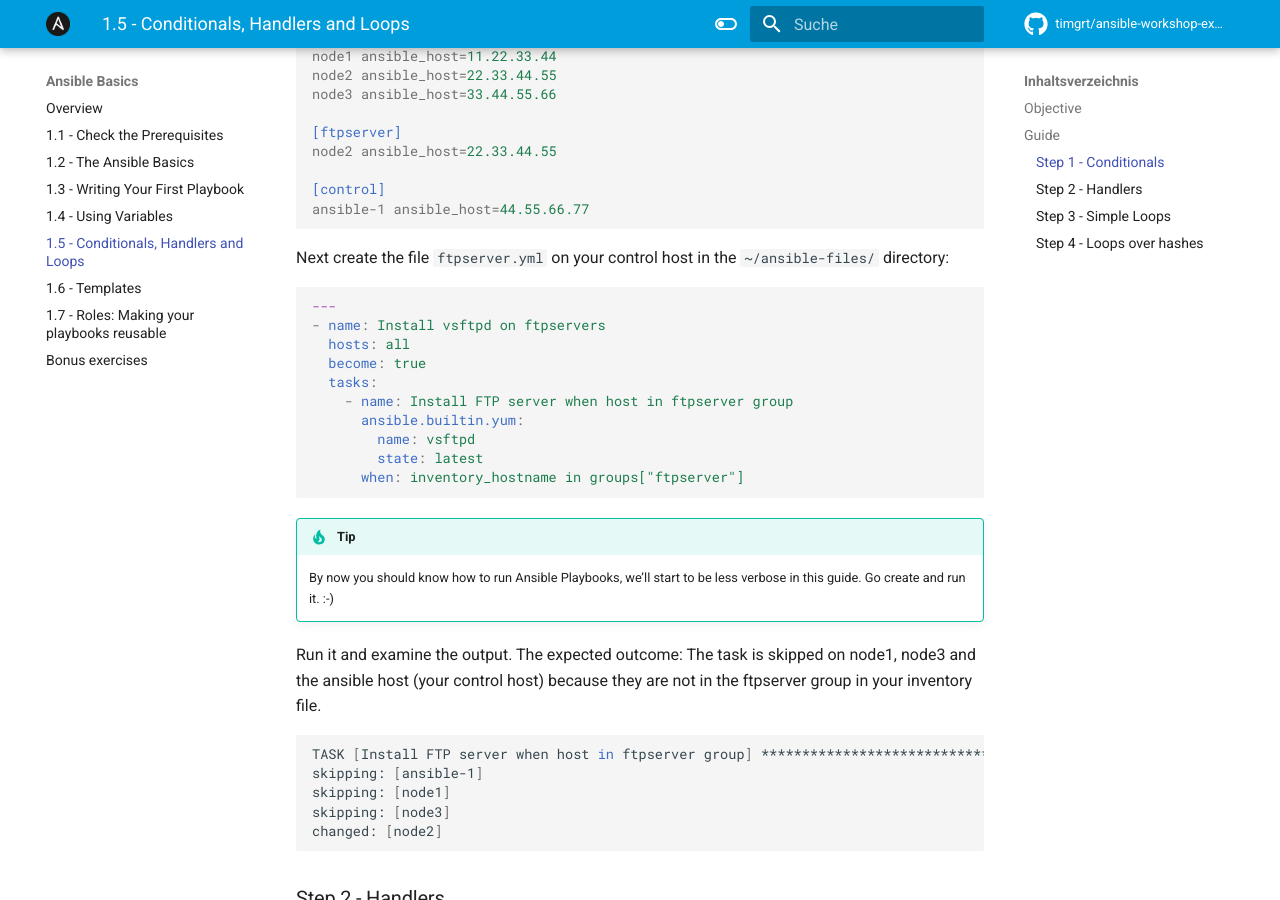
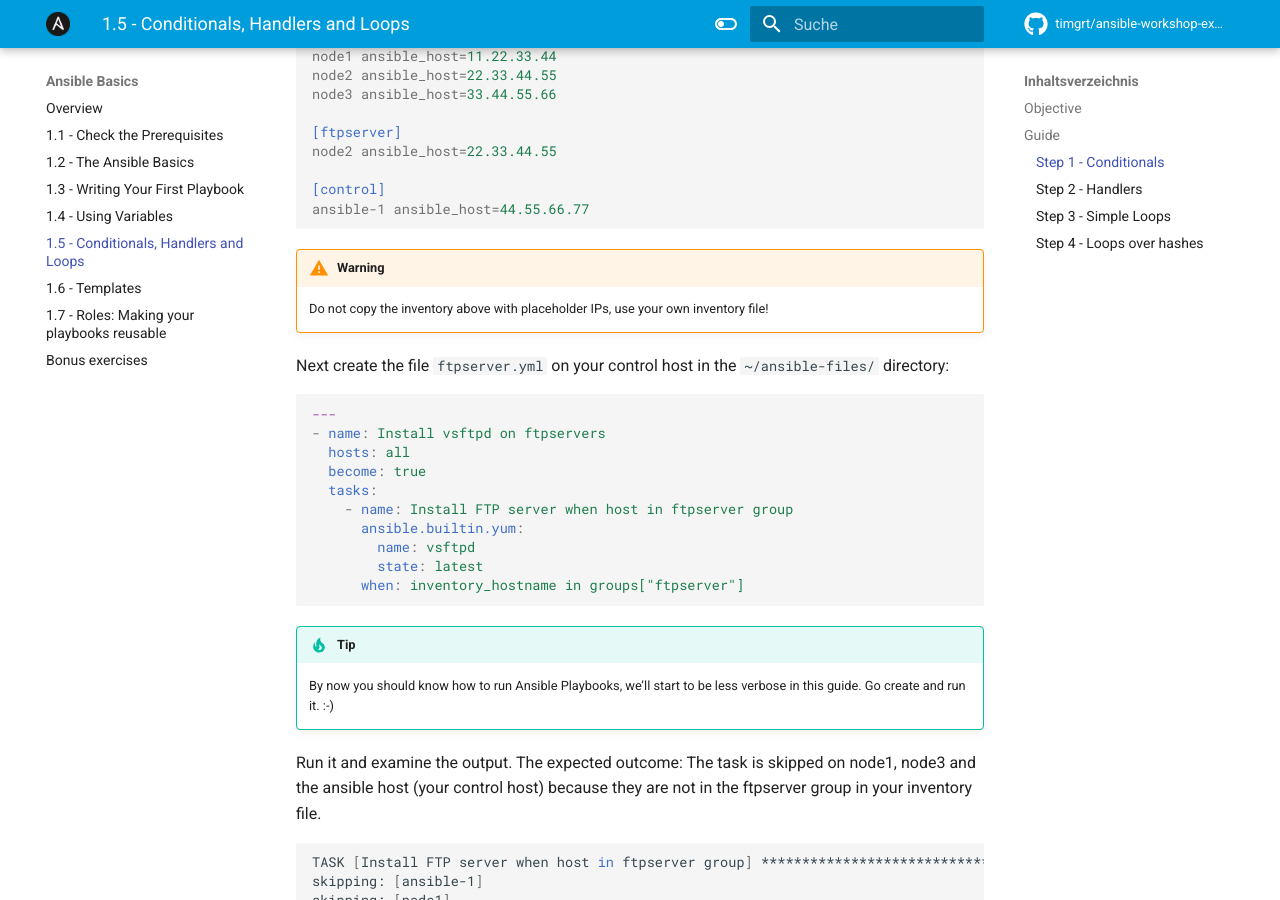
Before and after one commit to TimGrt/Ansible-Workshop-Exercises, an MkDocs documentation site: the page built from docs/ansible-core/ansible-core-handlers.md, in a window 1280 px wide and 900 px high, scrolled down 1173 px. Built offline with MkDocs 1.6.1 and Material for MkDocs 9.7.7, drawn with Linux system fonts in a browser that asks for light colours; comment, search, counter and statistics services are not loaded.

Commit message:
Added warning to not copy inventory with placeholder IPs.

````diff
--- a/docs/ansible-core/ansible-core-handlers.md
+++ b/docs/ansible-core/ansible-core-handlers.md
@@ -43,6 +43,9 @@
 [control]
 ansible-1 ansible_host=44.55.66.77
 ```
+
+!!! warning
+    Do not copy the inventory above with placeholder IPs, use your own inventory file!
 
 Next create the file `ftpserver.yml` on your control host in the `~/ansible-files/` directory:
 
````
